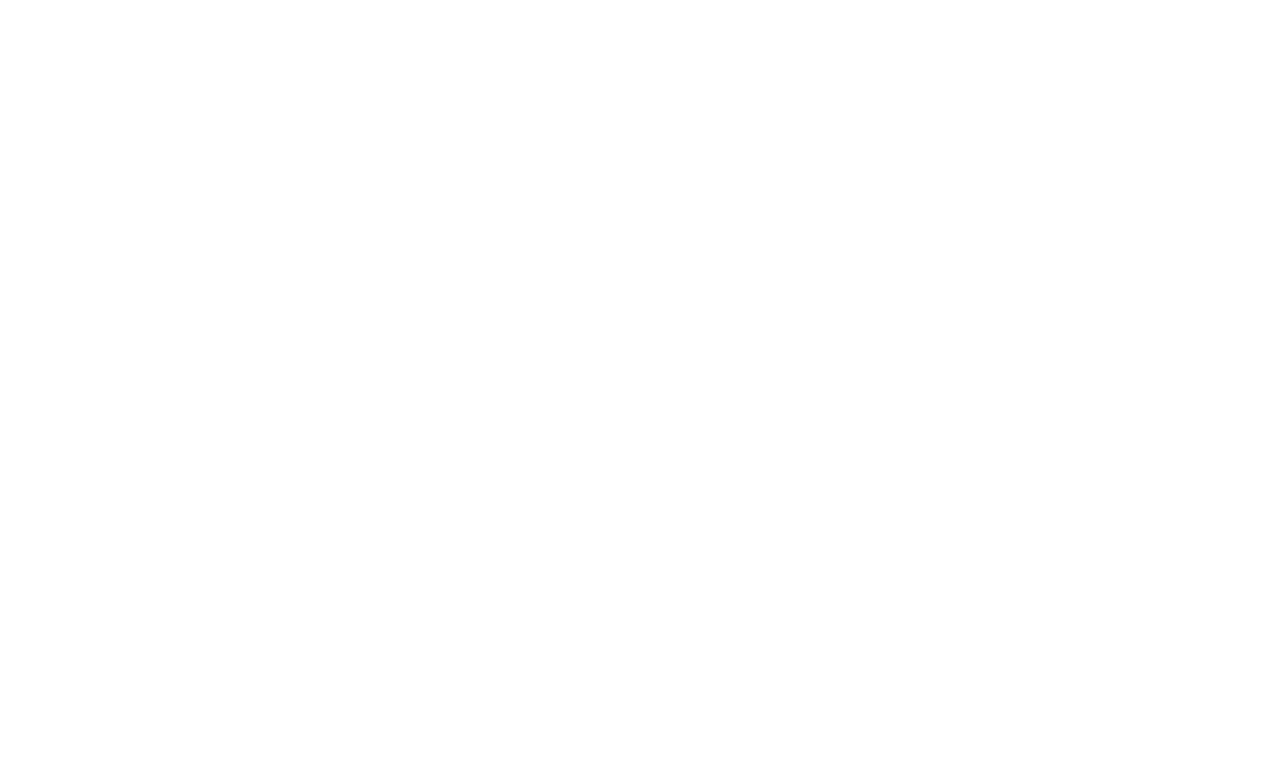
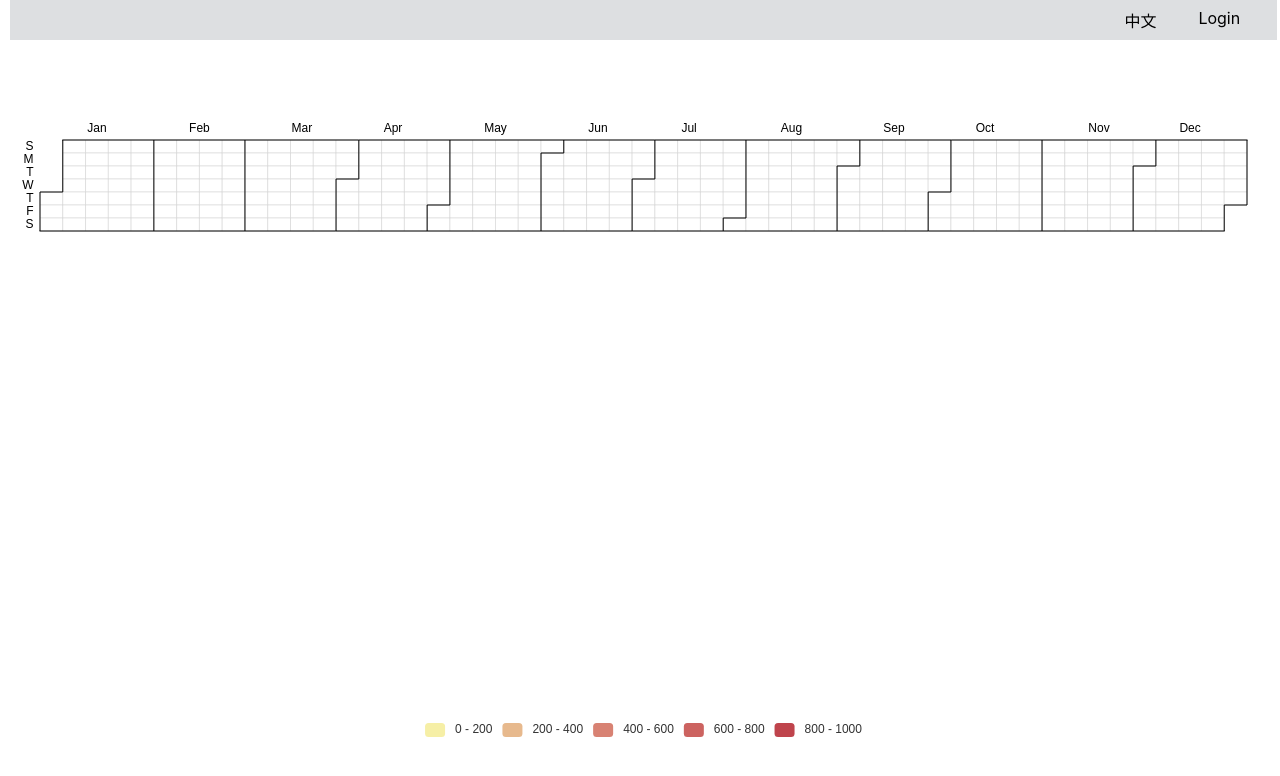
Before and after one commit to GYtide/dsrt-frontend, a React (Create React App) app: page / in a window 1280 px wide. Before the commit this address had no page. Shown: the top 776 px of the page. Built offline with nearby package versions, Linux system fonts and the light colour scheme.

Commit message:
主页日历

```diff
--- a/package.json
+++ b/package.json
@@ -6,6 +6,7 @@
     "@testing-library/jest-dom": "^5.16.5",
     "@testing-library/react": "^13.4.0",
     "@testing-library/user-event": "^13.5.0",
+    "antd": "^5.2.3",
     "echarts": "^5.4.1",
     "react": "^18.2.0",
     "react-dom": "^18.2.0",
--- a/src/App.jsx
+++ b/src/App.jsx
@@ -1,12 +1,14 @@
 import logo from './logo.svg'
 import { BrowserRouter, Routes, Route, Link } from 'react-router-dom'
 import { ImageView } from './components/ImageView'
+import { OverView } from './components/OverView/OverView'
 function App() {
   return (
     <div className="App">
       <BrowserRouter>
         {/* <Link to="/view">VIEW</Link> */}
         <Routes>
+          <Route path="/" element={<OverView />}></Route>
           <Route path="/view" element={<ImageView />}></Route>
         </Routes>
       </BrowserRouter>
--- /dev/null
+++ b/src/components/DataCalendar/CalendarCharts.jsx
@@ -0,0 +1,41 @@
+import React from 'react'
+import * as echarts from 'echarts/lib/echarts'
+import 'echarts/lib/component/tooltip'
+import 'echarts/lib/component/grid'
+import 'echarts/lib/component/calendar'
+import 'echarts/lib/component/visualMap'
+import 'echarts/lib/component/visualMap'
+import { HeatmapChart } from 'echarts/charts'
+echarts.use([HeatmapChart])
+export class CalendarCharts extends React.Component {
+  constructor(props) {
+    super(props)
+    this.initChart = this.initChart.bind(this)
+  }
+
+  initChart() {
+    const { option = {}, year } = this.props
+    console.log(option.calendar.range)
+    option.calendar.range = 1970
+    let myChart = echarts.init(this.ID) //初始化echarts
+
+    //设置options
+    myChart.setOption(option)
+    window.onresize = function () {
+      myChart.resize()
+    }
+  }
+
+  componentDidMount() {
+    this.initChart()
+  }
+
+  componentDidUpdate() {
+    this.initChart()
+  }
+
+  render() {
+    // const { width = '100%', height = '100%' } = this.props
+    return <div ref={(ID) => (this.ID = ID)} style={{ flex: 1 }}></div>
+  }
+}
--- /dev/null
+++ b/src/components/DataCalendar/DataCalendar.jsx
@@ -0,0 +1,18 @@
+import React from 'react'
+import { Option } from './option'
+import { CalendarCharts } from './CalendarCharts'
+import './DataCalendar.css'
+export class DataCalendar extends React.Component {
+  constructor(props) {
+    super(props)
+  }
+  render() {
+    const year = 2023
+    return (
+      <CalendarCharts
+        option={Option}
+        year={year}
+        style={{ flex: 1 }}></CalendarCharts>
+    )
+  }
+}
--- /dev/null
+++ b/src/components/DataCalendar/option.js
@@ -0,0 +1,27 @@
+export const Option = {
+  tooltip: {},
+  visualMap: {
+    min: 0,
+    max: 1000,
+    type: 'piecewise',
+    orient: 'horizontal',
+    left: 'center',
+    bottom: 50,
+  },
+  calendar: {
+    top: 90,
+    left: 30,
+    right: 30,
+    cellSize: ['auto', 13],
+    range: 2023,
+    itemStyle: {
+      borderWidth: 0.5
+    },
+    yearLabel: { show: false }
+  },
+  series: {
+    type: 'heatmap',
+    coordinateSystem: 'calendar',
+    data: []
+  }
+}
--- /dev/null
+++ b/src/components/DropDown/DropDown.jsx
@@ -0,0 +1,40 @@
+import React from 'react'
+import { DownOutlined } from '@ant-design/icons'
+import { Dropdown, message, Space } from 'antd'
+import { render } from '@testing-library/react'
+
+export class DropDown extends React.Component {
+  constructor(props) {
+    super(props)
+  }
+
+  render() {
+    const onClick = ({ key }) => {
+      message.info(`Click on item ${key}`)
+    }
+    const items = [
+      {
+        label: '1st menu item',
+        key: '1',
+      },
+      {
+        label: '2nd menu item',
+        key: '2',
+      },
+      {
+        label: '3rd menu item',
+        key: '3',
+      },
+    ]
+    return (
+      <Dropdown menu={{ items, onClick }}>
+        <a onClick={(e) => e.preventDefault()}>
+          <Space>
+            Hover me, Click menu item
+            <DownOutlined />
+          </Space>
+        </a>
+      </Dropdown>
+    )
+  }
+}
--- a/src/components/ImageView.css
+++ b/src/components/ImageView.css
@@ -1,7 +1,3 @@
-#root {
-  display: flex;
-  flex-direction: column;
-}
 .App {
   height: 99%;
   width: 99%;
@@ -10,19 +6,16 @@
   left: 0;
   z-index: -100;
   user-select: none;
+  margin-left: 10px;
   display: flex;
   flex-direction: column;
-  /* margin: 10px 10px 10px 10px; */
-  margin-left: 10px;
-  flex-basis: 0px;
-  flex-grow: 2;
 }
 
 .gl-container-app {
   position: relative;
   z-index: -100;
   width: 100%;
-  height: 90%;
+  height: 100%;
   display: flex;
   flex-direction: row;
   font-size: 14px;
--- /dev/null
+++ b/src/components/OverView/OverView.css
@@ -0,0 +1,8 @@
+.overview {
+  width: 100%;
+  height: 100%;
+  display: flex;
+  flex-direction: column;
+  flex-basis: 0px;
+  flex-grow: 20;
+}
--- a/src/components/OverView/OverView.jsx
+++ b/src/components/OverView/OverView.jsx
@@ -0,0 +1,18 @@
+import React from 'react'
+import { NavBar } from '../NavBar/NavBar'
+import { DataCalendar } from '../DataCalendar/DataCalendar'
+import './OverView.css'
+import { DropDown } from '../DropDown/DropDown'
+export class OverView extends React.Component {
+  render() {
+    return (
+      <>
+        <NavBar></NavBar>
+        {/* <DropDown></DropDown> */}
+        <div className="overview">
+          <DataCalendar></DataCalendar>
+        </div>
+      </>
+    )
+  }
+}
```
Also changed, not shown: src/components/DataCalendar/DataCalendar.css (added), src/components/FileList/FileList.jsx (added), src/index.js (line endings or trailing spaces), 2 other files (tests, documents, lock files or other folders).
